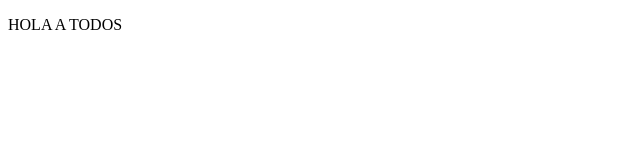
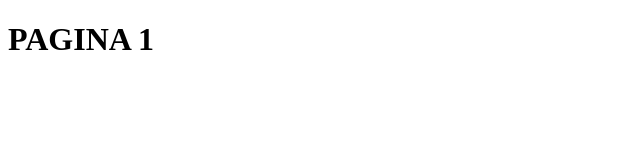
Before and after one commit to ARZATE-BELLO-SERGIO-SACHIEL/4IV8_PROYECTO_AULA_EQUIPO5_, a plain HTML site: page INDEX.HTML in a window 1280 px wide. Shown: the whole page, without its empty margins (0-640 px from the left). Drawn offline with Linux system fonts and the light colour scheme.

Commit message:
se coloco un h1

```diff
--- a/INDEX.HTML
+++ b/INDEX.HTML
@@ -7,6 +7,6 @@
     <title>HOLA A TODOS</title>
 </head>
 <body>
-    <p>HOLA A TODOS</p>
+    <h1>PAGINA 1</h1>
 </body>
 </html>
```
